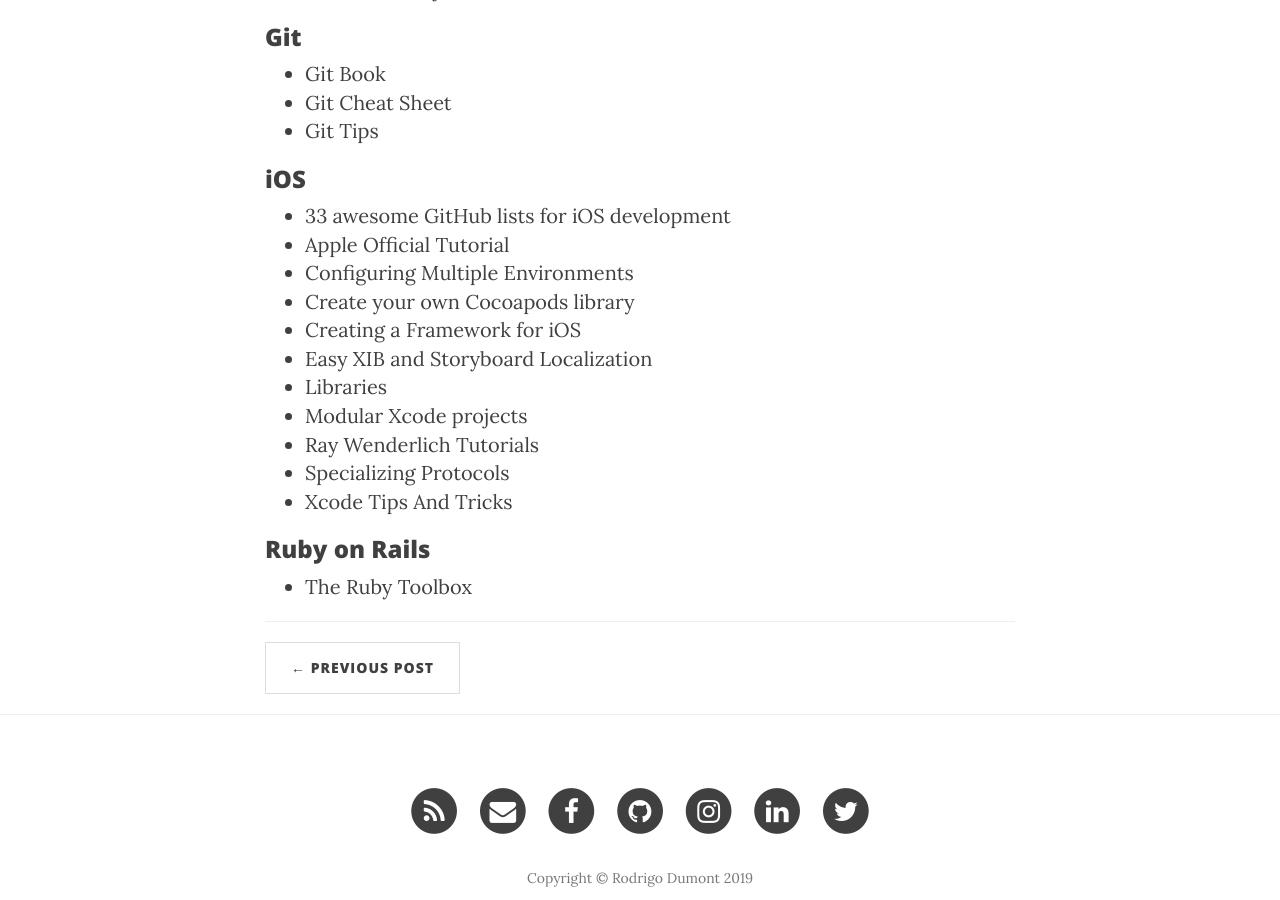
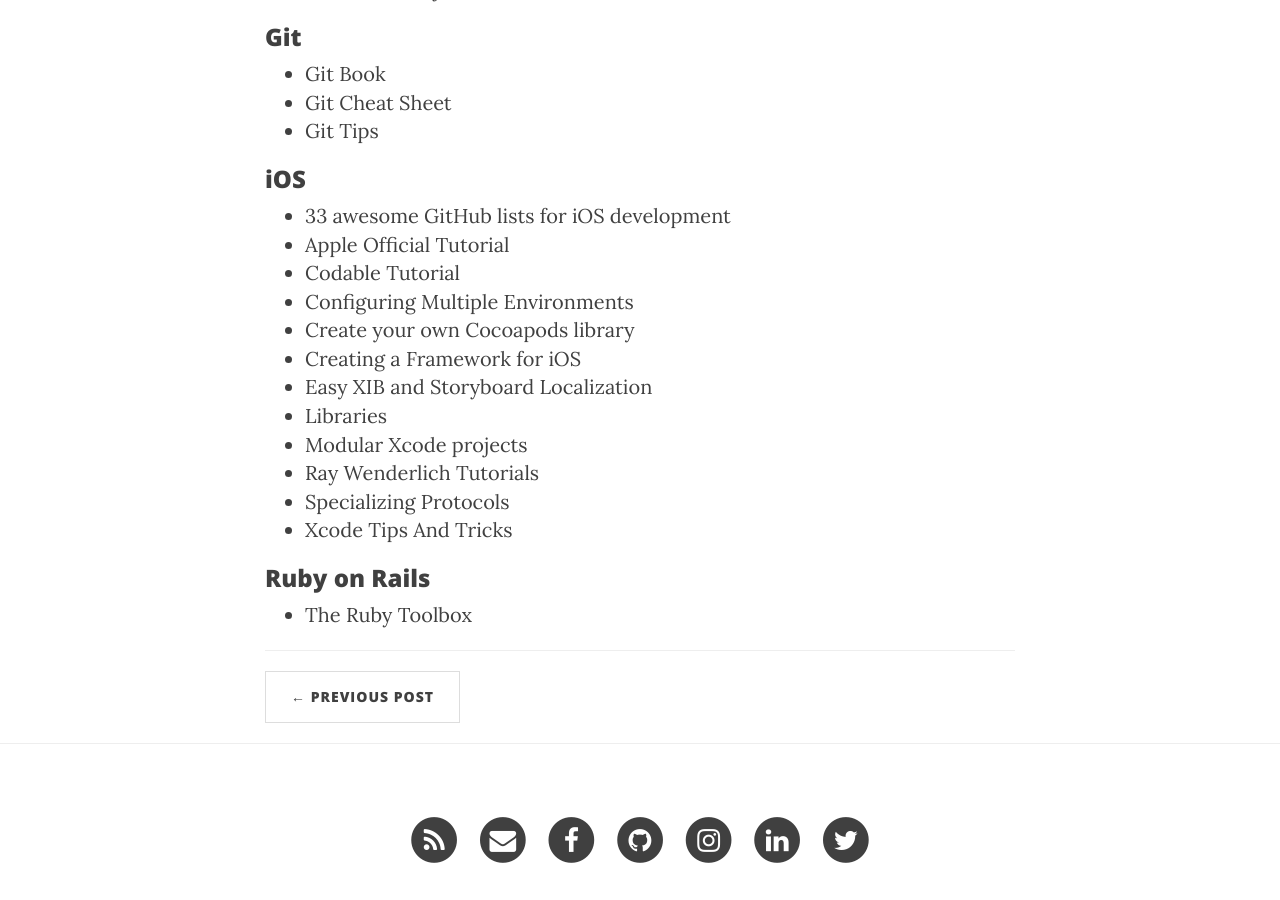
Before and after one commit to RxDx/rxdx.github.io, a Jekyll site: the page built from _posts/2016-07-01-useful-resources.markdown, in a window 1280 px wide and 900 px high, scrolled down 1098 px. Built offline with Jekyll 4.4.1, drawn with Linux system fonts in a browser that asks for light colours; nearby versions of some CDN libraries.

Commit message:
Add iOS Codable Tutorial Useful Resources link

```diff
--- a/_posts/2016-07-01-useful-resources.markdown
+++ b/_posts/2016-07-01-useful-resources.markdown
@@ -35,6 +35,7 @@ Here are some links that should be useful
 ### iOS
 * [33 awesome GitHub lists for iOS development](https://medium.com/flawless-app-stories/33-awesome-github-lists-for-ios-development-336691520d0f)
 * [Apple Official Tutorial](https://developer.apple.com/library/ios/referencelibrary/GettingStarted/DevelopiOSAppsSwift/)
+* [Codable Tutorial](https://matteomanferdini.com/codable/)
 * [Configuring Multiple Environments](https://kenb.us/best-strategies-for-configuring-multiple-environments-in-xcode-projects)
 * [Create your own Cocoapods library](https://medium.com/flawless-app-stories/create-your-own-cocoapods-library-da589d5cd270)
 * [Creating a Framework for iOS](https://www.raywenderlich.com/192939/creating-a-framework-for-ios)
```
